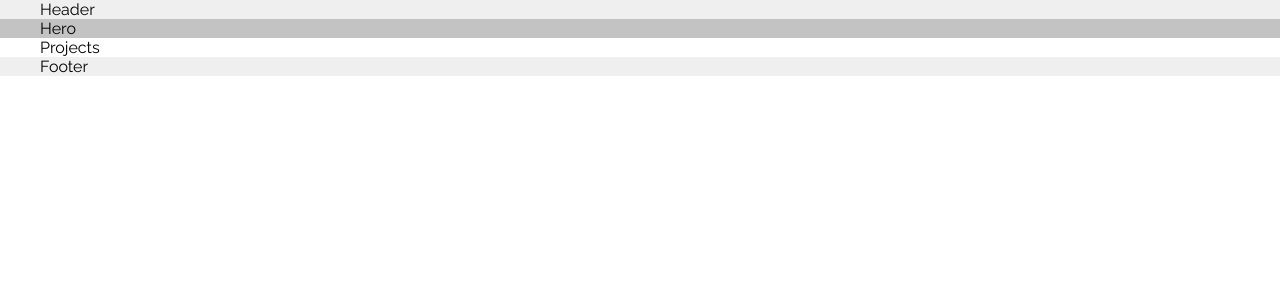
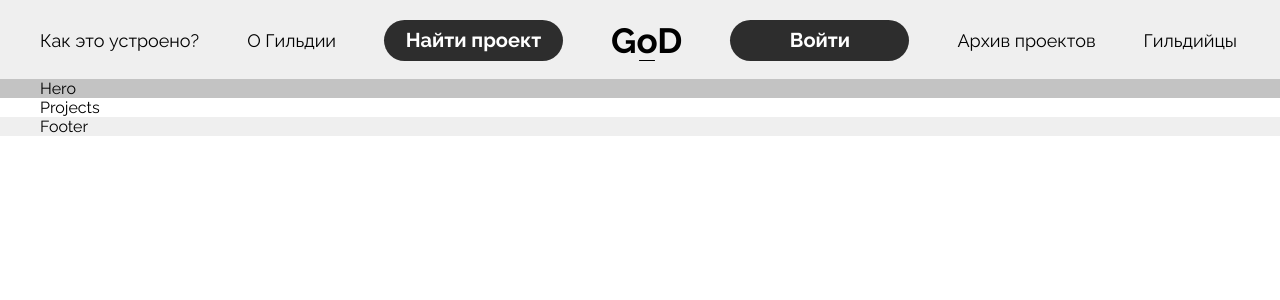
Before and after one commit to GuildOfDevelopers/guild-of-developers-frontend, a React (Create React App) app: page / in a window 1280 px wide. Shown: the top 300 px of the page. Built offline with nearby package versions, Linux system fonts and the light colour scheme.

Commit message:
feat: Добавил компонент кнопки и Хэдер

```diff
--- /dev/null
+++ b/src/components/Button/index.tsx
@@ -0,0 +1,11 @@
+import { StyledButton } from './style';
+
+interface ButtonProps {
+  children: string;
+}
+
+const Button = ({ children }: ButtonProps) => {
+  return <StyledButton>{children}</StyledButton>;
+};
+
+export default Button;
--- /dev/null
+++ b/src/components/Button/style.tsx
@@ -0,0 +1,13 @@
+import styled from 'styled-components';
+
+export const StyledButton = styled.button`
+  width: 179px;
+  padding: 9px 19px;
+  border-radius: 25px;
+  background-color: var(--color-grey);
+  color: var(--color-white);
+  font-size: var(--fs-500);
+  font-weight: var(--fw-700);
+  line-height: var(--line-height-500);
+  text-align: center;
+`;
--- a/src/layout/Header/index.tsx
+++ b/src/layout/Header/index.tsx
@@ -1,12 +1,33 @@
 import React, { FC } from 'react';
+import Button from '../../components/Button';
 import { Container } from '../../lib/styled/container';
-import { StyledHeader } from './style';
+import {
+  NavBarLink,
+  NavBarLogo,
+  StyledHeader,
+  StyledNavbarContainer,
+  StyledNavLinkContainer
+} from './style';
 
 const Header: FC = () => {
   return (
     <StyledHeader>
       <Container>
-        <p>Header</p>
+        <StyledNavbarContainer>
+          <StyledNavLinkContainer>
+            <NavBarLink to="#">Как это устроено?</NavBarLink>
+            <NavBarLink to="/about">О Гильдии</NavBarLink>
+            <NavBarLink to="/currentProjects">
+              <Button>Найти проект</Button>
+            </NavBarLink>
+            <NavBarLogo>GoD</NavBarLogo>
+            <NavBarLink to="/login">
+              <Button>Войти</Button>
+            </NavBarLink>
+            <NavBarLink to="/doneProjects">Архив проектов</NavBarLink>
+            <NavBarLink to="#">Гильдийцы</NavBarLink>
+          </StyledNavLinkContainer>
+        </StyledNavbarContainer>
       </Container>
     </StyledHeader>
   );
--- a/src/layout/Header/style.tsx
+++ b/src/layout/Header/style.tsx
@@ -1,5 +1,38 @@
+import { Link } from 'react-router-dom';
 import styled from 'styled-components';
 
 export const StyledHeader = styled.header`
   background-color: var(--color-white-2);
 `;
+
+export const StyledNavbarContainer = styled.nav`
+  width: 100%;
+`;
+
+export const StyledNavLinkContainer = styled.div`
+  display: flex;
+  align-items: center;
+  padding: 20px 0 18px;
+  gap: 48px;
+`;
+
+export const NavBarLink = styled(Link)`
+  font-size: var(--fs-400);
+`;
+
+export const NavBarLogo = styled.p`
+  font-size: var(--fs-700);
+  font-weight: var(--fw-700);
+  line-height: var(--line-height-700);
+  position: relative;
+  &::after {
+    content: '';
+    position: absolute;
+    width: 16px;
+    border-bottom: 1.5px solid var(--color-black);
+    border-radius: 50px;
+    background-color: var(--color-black);
+    bottom: 0;
+    left: 28px;
+  }
+`;
```
